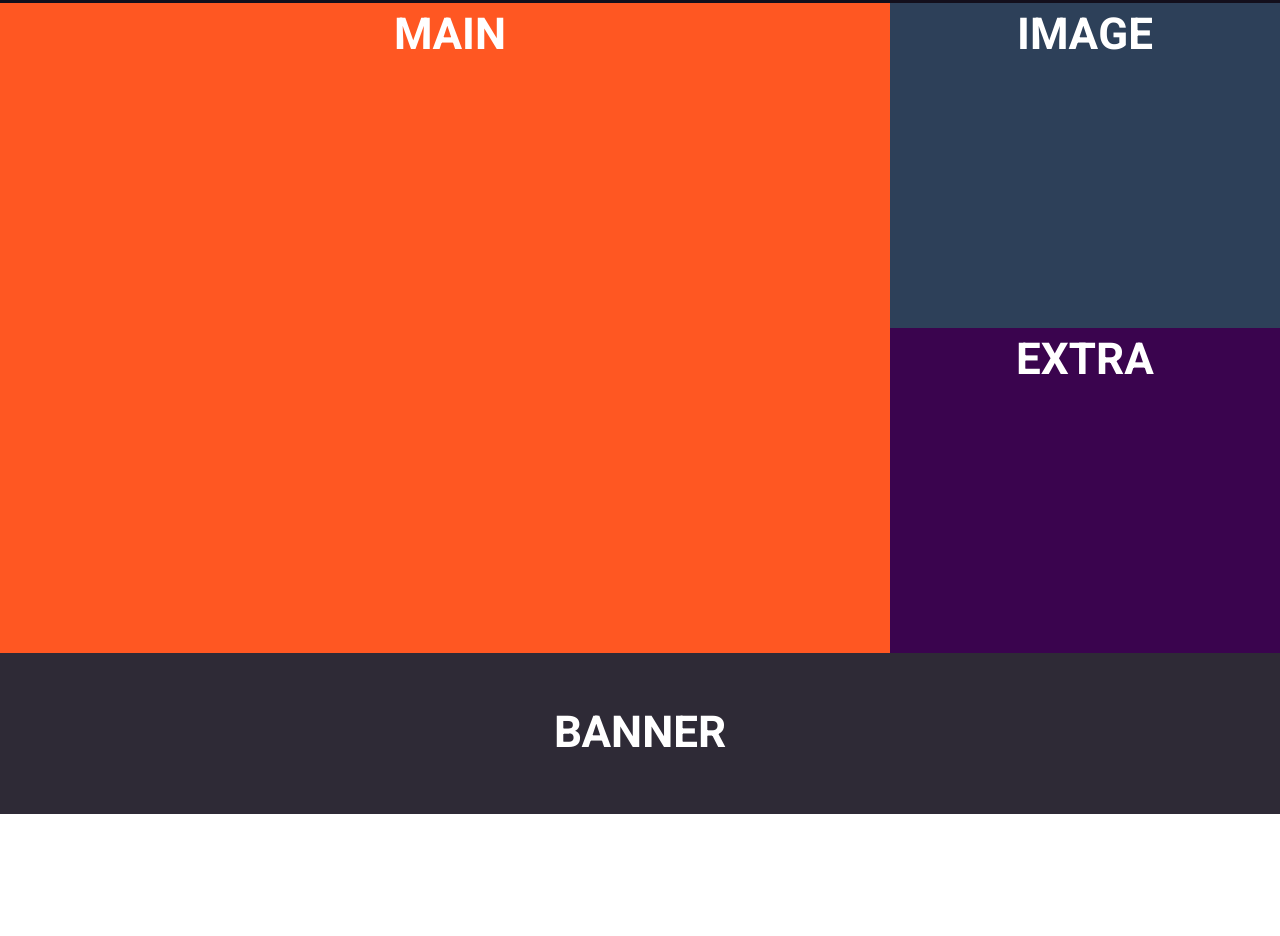
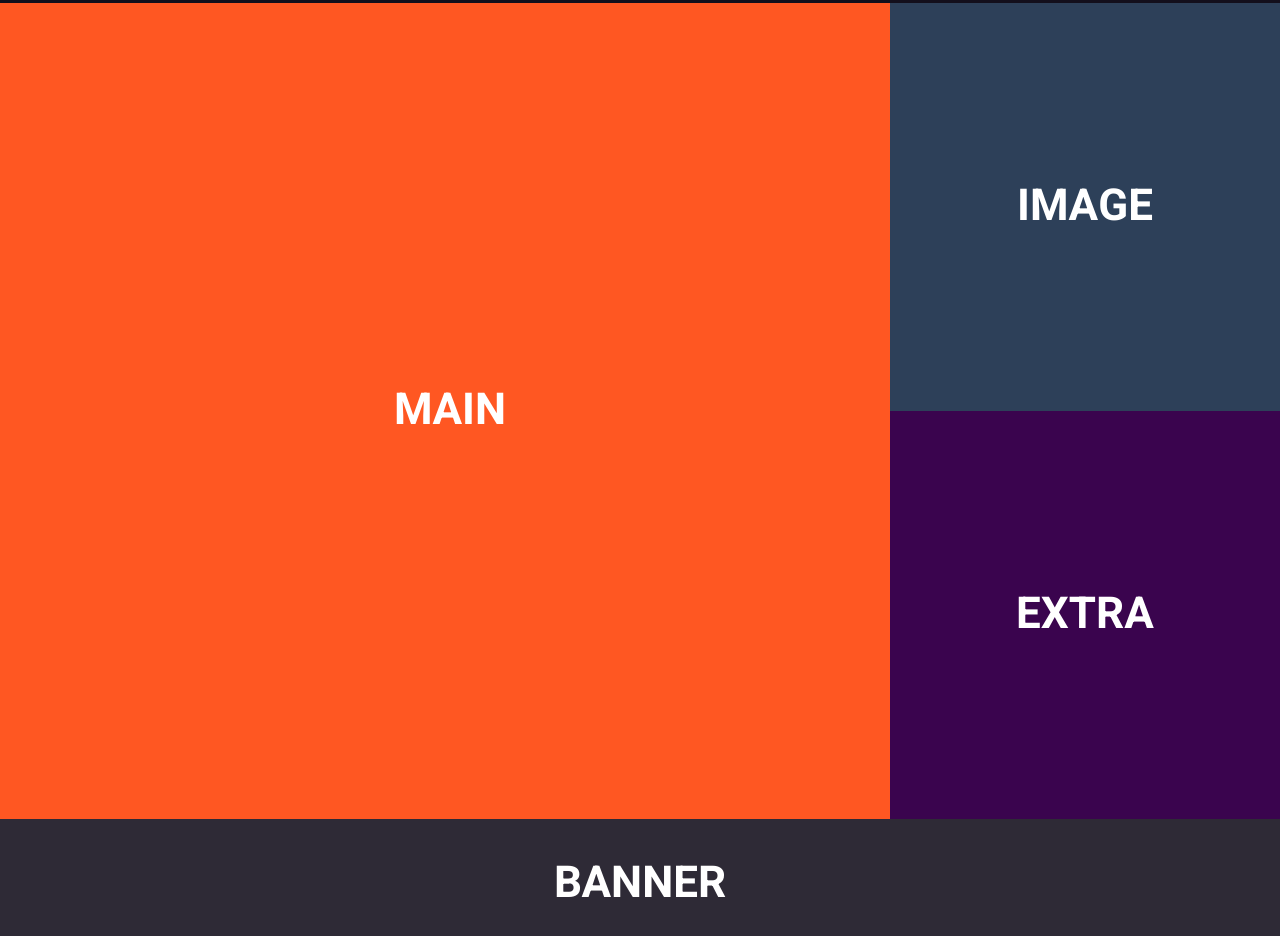
Before and after one commit to agrisss/Flex-Grid-Layout, a website built with webpack: page src/index.html in a window 1280 px wide. Shown: the part 736-1672 px from the top of the page. Before the commit the page ends 1550 px from the top, so only its background shows below. Built offline with nearby package versions, Linux system fonts and the light colour scheme; files whose address does not match are found by name.

Commit message:
css fixes!

```diff
--- a/src/styles.scss
+++ b/src/styles.scss
@@ -43,7 +43,7 @@ h2{
 
     display: flex;
     align-content: center;
-    justify-content: center;
+    justify-content: c;
     font-size: 44px;
 
 }
@@ -54,9 +54,10 @@ h2{
 }
 
 .main {
+  display: flex;
+  align-items: center;
   justify-content: center;
-
-  height: 20.33*2rem;
+  height: 51rem;
   width: 900px;
   background-color: #ff5722;
   color: #ffffff;
@@ -69,23 +70,28 @@ h2{
 }
 
 .image {
-
+  display: flex;
+  align-items: center;
+  justify-content: center;
   background-color: #2d4059;
-  height: 20.34rem;
+  height: 25.5rem;
   color: #ffffff;
 }
 
 .extra {
+  display: flex;
   align-items: center;
+  justify-content: center;
   background-color: rgb(58, 4, 78);
   color: #ffffff;
-  height: 20.33rem;
+  height: 25.5rem;
 }
 
 .banner{
   display: flex;
+  align-items: center;
   justify-content: center;
   background-color:#2E2A36;
   color: white;
-  padding: 3rem;
+  padding: 2rem;
 }
```
